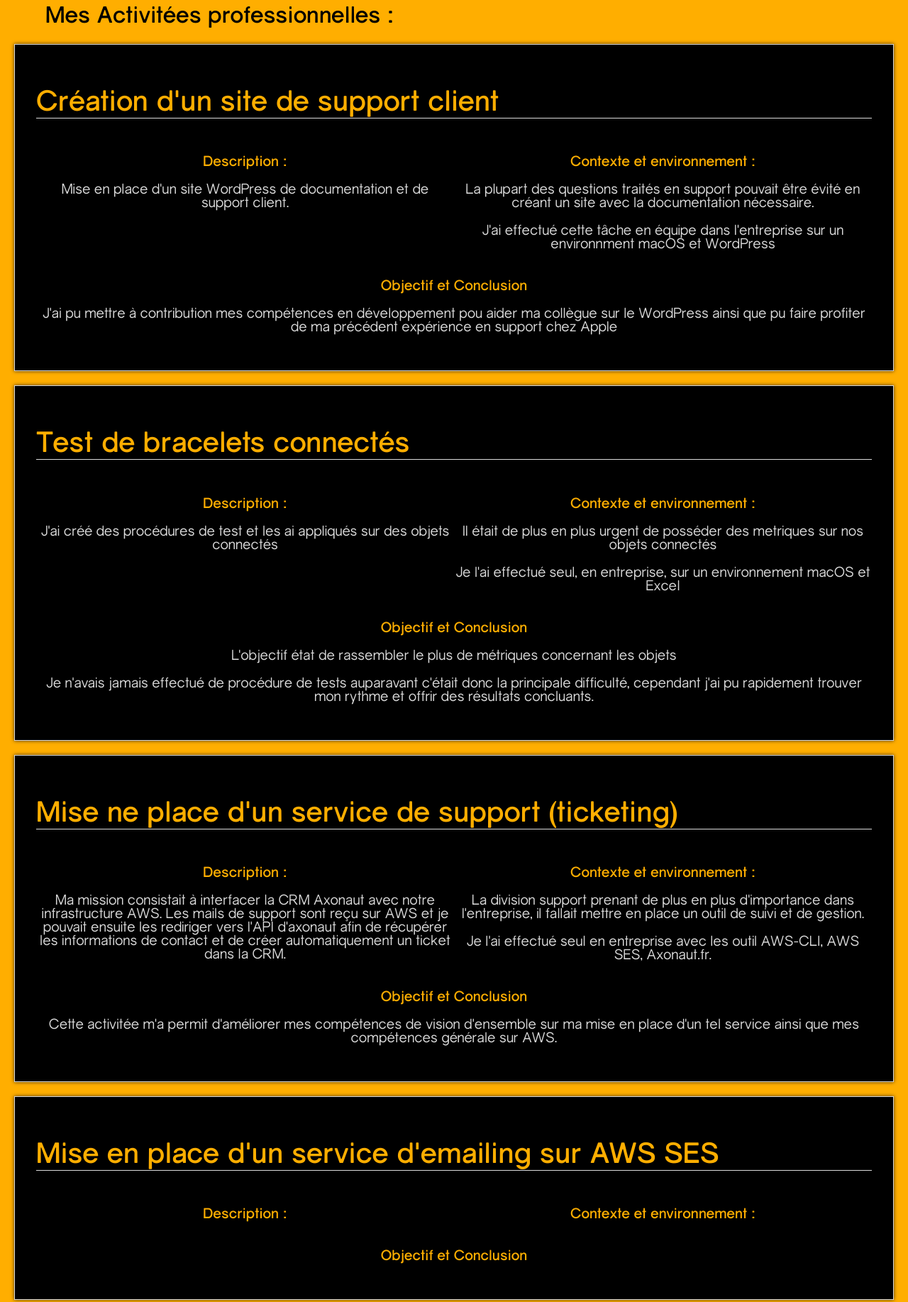
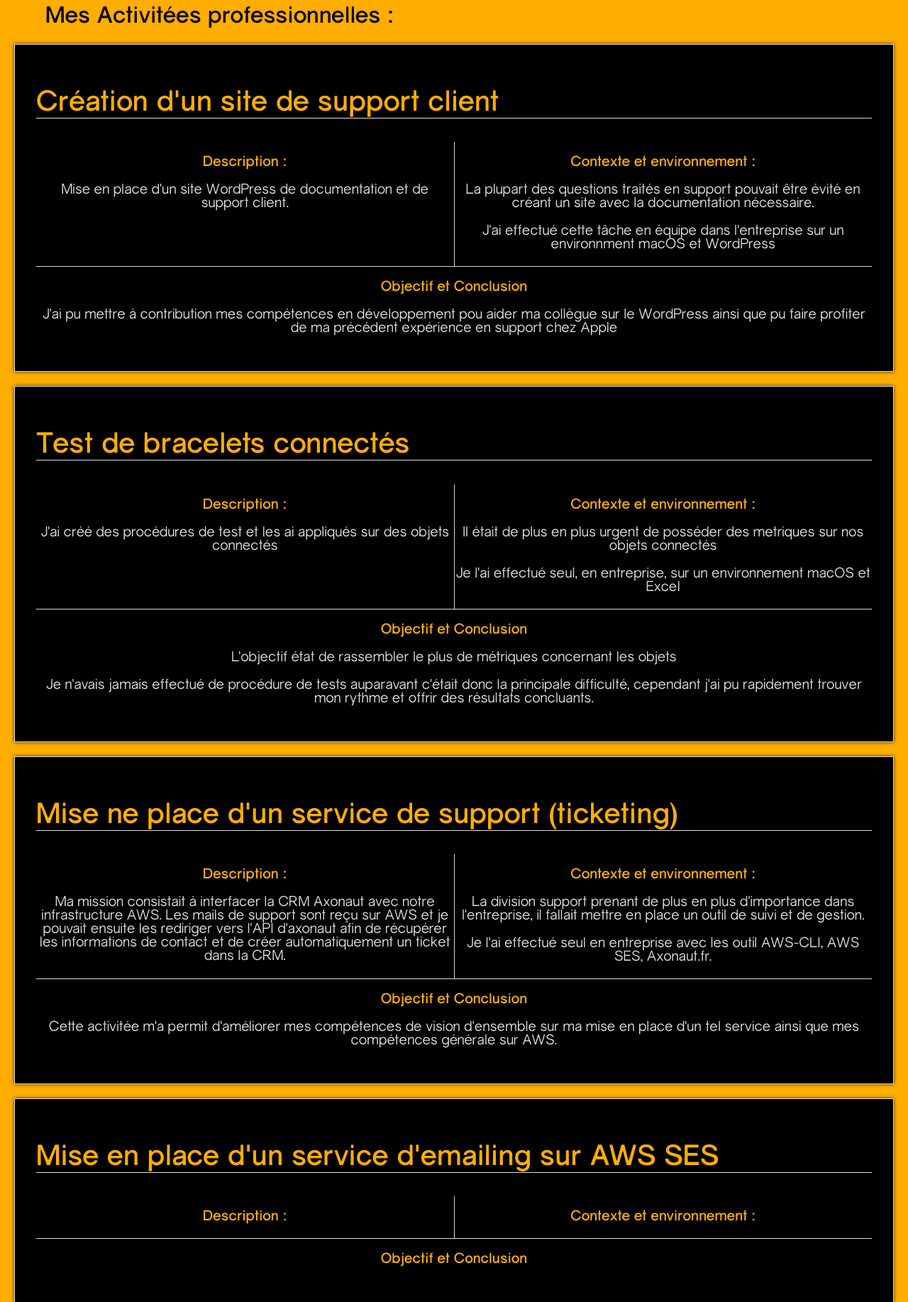
Before and after one commit to SamCadRED/portfolio, a PHP site: page /pages/activitees.php in a window 1280 px wide. Shown: the part 201-2036 px from the top of the page at 71% size. Run offline with PHP 8.4, Linux system fonts and the light colour scheme.

Commit message:
update design

```diff
--- a/style/style.css
+++ b/style/style.css
@@ -251,6 +251,7 @@ tbody div {
 }
 .description {
     flex: 1;
+    border-right: solid var(--color-white) 0.5px;
 }
 .context {
     flex: 1;
@@ -259,6 +260,7 @@ tbody div {
 }
 .activite_bottom {
     text-align: center;
+    border-top:  solid var(--color-white) 0.5px;
 }
 /*_________Components_______________________*/
 
```
